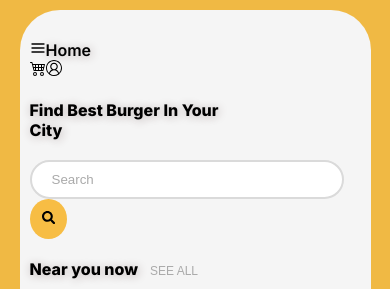
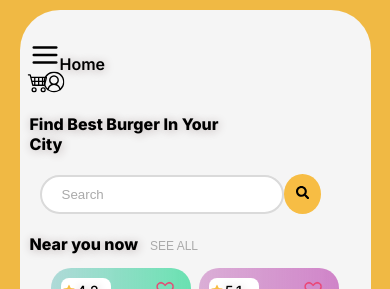
Before and after one commit to pepsif/burger, a React (Vite) app: page / in a window 390 px wide. Shown: the top 289 px of the page. Built offline with nearby package versions, Linux system fonts and the light colour scheme.

Commit message:
feat: edit adaptive.css in max-width: 420px

```diff
--- a/src/components/Header/Header.css
+++ b/src/components/Header/Header.css
@@ -7,15 +7,23 @@ header {
     justify-content: space-between;
     align-items: center;
     background-color: inherit;
+
+}
+.fit-menu {
+    width: 30px;
+    height: 30px;
 }
 .header-title {
     font-weight: 600;
 }
+.header-cart {
+
+}
 .header-cart, .header-avatar {
-
+    transform: scale(1.3);
     cursor: pointer;
     transition: .3s;
 }
 .header-cart:hover, .header-avatar:hover {
-    transform: scale(1.1);
+    transform: scale(1.6);
 }
--- a/src/components/Header/Header.jsx
+++ b/src/components/Header/Header.jsx
@@ -10,10 +10,10 @@ export const Header = () => {
   return (
     <header>
       <div className="container d-flex justify-between align-center p-10">
-        <FiMenu />
+        <FiMenu className="fit-menu ml-10"/>
         <span className="header-title">Home</span>
-          <div className="user-card-block d-flex align-center">
-              <BsCart4 className="header-cart mr-10"/>
+          <div className="user-card-block d-flex align-center mr-10">
+              <BsCart4 className="header-cart mr-20"/>
               <VscAccount className="header-avatar"/>
           </div>
 
--- a/src/components/Search/Search.jsx
+++ b/src/components/Search/Search.jsx
@@ -6,7 +6,7 @@ export const Search = () => {
     <section className="search">
       <div className="container d-flex justify-between">
         <input className="input" placeholder="Search"></input>
-        <button className="button d-flex justify-center align-center"><FaSearch/></button>
+        <button className="button search-buton d-flex justify-center align-center"><FaSearch/></button>
       </div>
     </section>
   );
--- a/src/pages/BurgersContent/BurgersContent.css
+++ b/src/pages/BurgersContent/BurgersContent.css
@@ -15,6 +15,7 @@ height: 80%;
 overflow:scroll;
 }
 .burgers-cards::-webkit-scrollbar {
-    /* visibility: hidden;
-    width: 0; */
+    visibility: hidden;
+    width: 0;
+
     }
--- a/src/styles/adaptive.css
+++ b/src/styles/adaptive.css
@@ -11,4 +11,11 @@
         width: 140px !important;
         margin: 4px !important;
     }
+    .input {
+        margin-left: 10px;
+        width: 200px !important;
+    }
+    .search-buton {
+        margin-right: 20px;
+    }
 }
```
